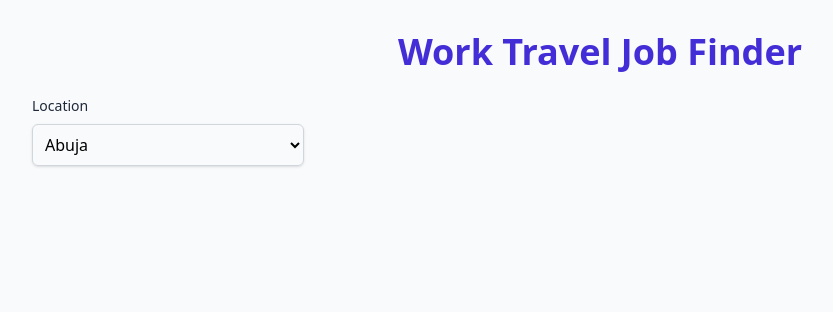
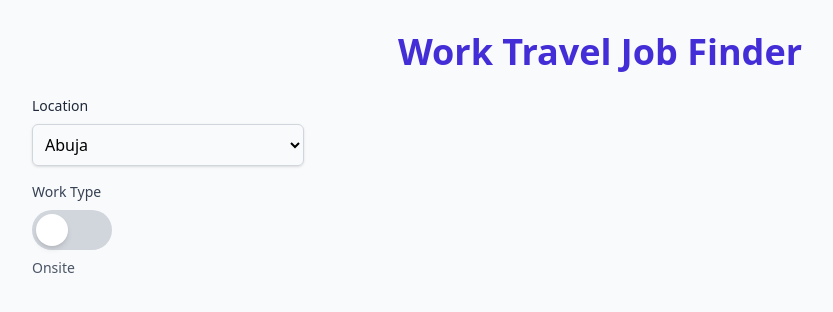
Before and after one commit to Meetkamal256/work-travel-job-finder, a React (Vite) app: page / in a window 1280 px wide. Shown: the top 312 px of the page, without its empty margins (40-873 px from the left). Built offline with nearby package versions, Linux system fonts and the light colour scheme.

Commit message:
feat: create initial ToggleButton component layout

```diff
--- a/src/components/ToggleButton.tsx
+++ b/src/components/ToggleButton.tsx
@@ -0,0 +1,15 @@
+const ToggleButton = () => {
+  return (
+    <div className="w-full sm:w-1/2 md:w-1/3 lg:w-1/4 px-2 mb-4">
+      <div className="block text-sm font-medium text-gray-700 mb-2">
+        Work Type
+      </div>
+      <div className="w-20 h-10 flex items-center bg-gray-300 rounded-full p-1">
+        <div className="bg-white w-8 h-8 rounded-full shadow-md" />
+      </div>
+      <p className="mt-2 text-sm text-gray-600">Onsite</p>
+    </div>
+  );
+};
+
+export default ToggleButton;
--- a/src/pages/Home.tsx
+++ b/src/pages/Home.tsx
@@ -1,4 +1,5 @@
 import FilterSelect from "../components/FilterSelect";
+import ToggleButton from "../components/ToggleButton";
 
 const Home = () => {
   return (
@@ -9,6 +10,7 @@ const Home = () => {
       <div className="flex flex-wrap">
         <FilterSelect />
       </div>
+      <ToggleButton />
     </div>
   );
 };
```
